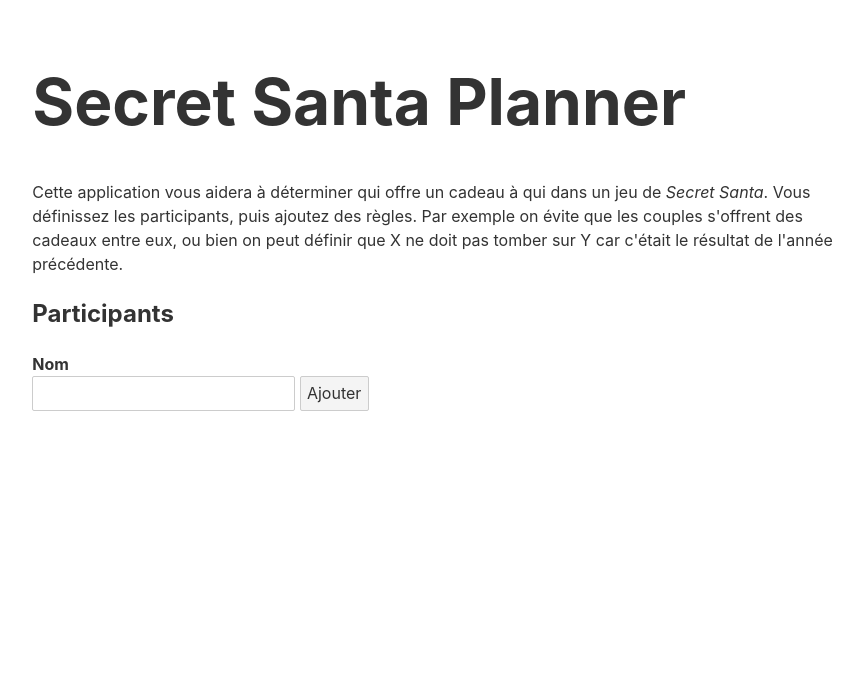
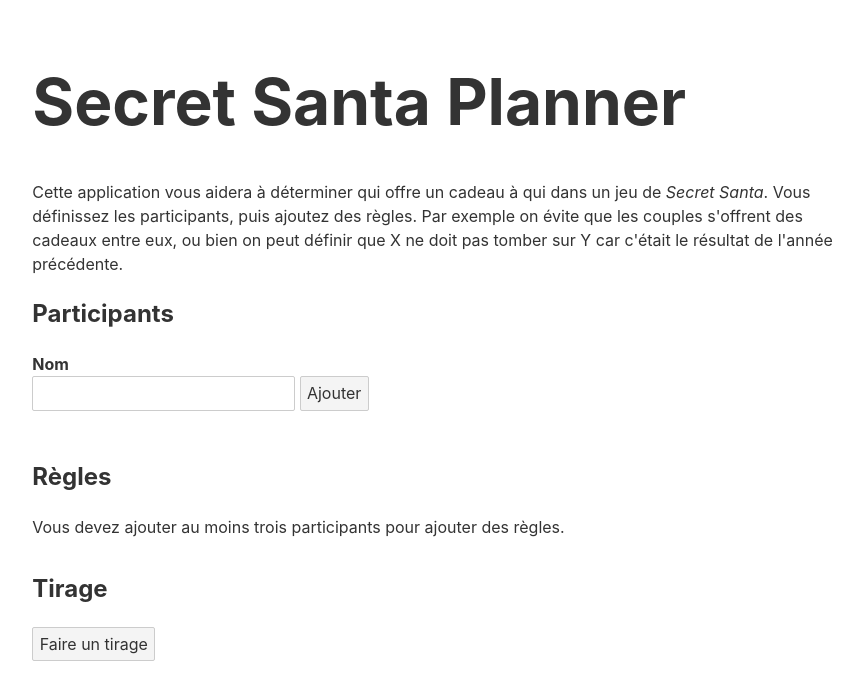
Before and after one commit to kimlai/secret-santa, a Svelte app: page / in a window 1280 px wide. Shown: the top 700 px of the page, without its empty margins (204-1067 px from the left). Built offline with nearby package versions, Linux system fonts and the light colour scheme.

Commit message:
Re-think empty states
Instead of showing the sections only when they can be used, show them
all the time with appropriate empty state messages. This way users can
grasp the whole application at once before starting to use it.

```diff
--- a/src/App.svelte
+++ b/src/App.svelte
@@ -12,6 +12,7 @@
   let solutionElement;
   let timeout;
   let loadingMessage = null;
+  let solverErrorMessage = null;
 
   const worker = new Worker("/solver.js");
   worker.onmessage = async function(e) {
@@ -72,6 +73,12 @@
   }
 
   async function solve() {
+    if (participants.length < 2) {
+      solverErrorMessage =
+        "Vous devez ajouter au moins deux participants pour faire un tirage.";
+      return;
+    }
+    solverErrorMessage = null;
     worker.postMessage({
       pairs: participants.flatMap(
         p1 => shuffle(participants).map(p2 => [p1, p2])
@@ -119,8 +126,10 @@
   {/each}
 </ul>
 
-{#if participants.length > 1}
 <h2>Règles</h2>
+{#if participants.length < 3}
+  <p>Vous devez ajouter au moins trois participants pour ajouter des règles.</p>
+{:else}
   <ul class="rules">
     {#each participants as participant}
       <li class="flow">
@@ -143,13 +152,15 @@
       </li>
     {/each}
   </ul>
-  <button on:click={solve}>Lancer les calculs</button>
-  {#if loadingMessage !== null}
-    <p>{loadingMessage}</p>
 {/if}
-  {#if solution !== null}
+<h2>Tirage</h2>
+{#if solution === null}
+  <button on:click={solve}>Faire un tirage</button>
+  {#if solverErrorMessage}
+    <p>{solverErrorMessage}</p>
+  {/if}
+{:else}
   <div bind:this={solutionElement}>
-      <h2>Résultat</h2>
     {#if solution === false}
       <p>
         Aucune solution n'a été trouvée. Vos règles sont probablement trop
@@ -188,8 +199,11 @@
         {/if}
       </section>
     {/if}
+    <button class="mt-1" on:click={solve}>Faire un autre tirage</button>
   </div>
 {/if}
+{#if loadingMessage !== null}
+  <p>{loadingMessage}</p>
 {/if}
 
 <style>
@@ -258,4 +272,8 @@
     width: 50ch;
     max-width: 100%;
   }
+
+  .mt-1 {
+    margin-top: 1rem;
+  }
 </style>
```
Lines whose indentation alone changed are shown as unchanged.
